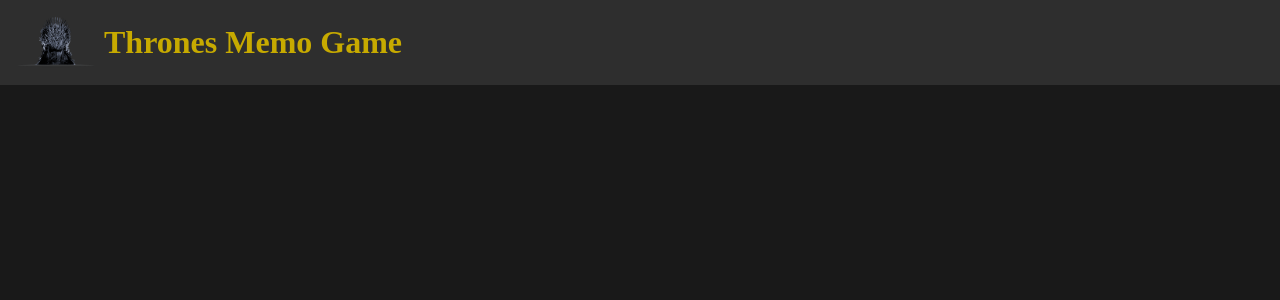
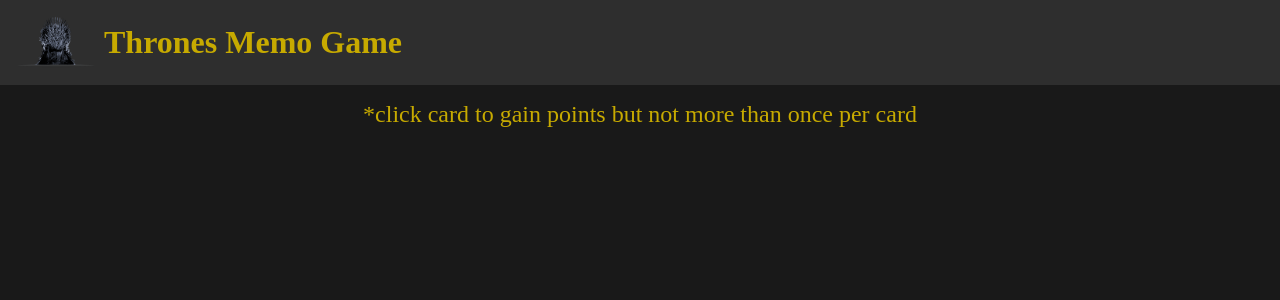
Before and after one commit to Abdelkrim-Saouchi/Memory-card, a React (Create React App) app: page / in a window 1280 px wide. Shown: the top 300 px of the page. Built offline with nearby package versions, Linux system fonts and the light colour scheme.

Commit message:
Create Main component

```diff
--- a/src/App.css
+++ b/src/App.css
@@ -10,6 +10,7 @@
   --bg-color: rgba(0, 0, 0, 0.9);
   --header-bg: rgb(46, 46, 46);
   --golden: rgb(199, 170, 0);
+  --global-padding: 16px;
 }
 
 /*---App style--- */
@@ -18,6 +19,7 @@
   min-height: 100vh;
   position: relative;
   background-color: var(--bg-color);
+  color: var(--golden);
 }
 /*--------------*/
 
@@ -30,7 +32,6 @@
 }
 
 .loader h1 {
-  color: var(--golden);
   animation: getBigger 5s ease-in-out 0s infinite;
 }
 
@@ -56,14 +57,13 @@
 
 header {
   background-color: var(--header-bg);
-  padding: 16px;
+  padding: var(--global-padding);
 }
 
 .logo {
   display: flex;
   align-items: center;
   gap: 8px;
-  color: var(--golden);
 }
 
 .logo img {
@@ -71,3 +71,17 @@
 }
 
 /* -------------------- */
+
+/*-----Main styles------*/
+main {
+  padding: var(--global-padding);
+  display: flex;
+  flex-direction: column;
+  align-items: center;
+}
+
+.instruction {
+  font-size: 1.5rem;
+}
+
+/*-----------------------*/
--- a/src/App.js
+++ b/src/App.js
@@ -1,12 +1,30 @@
 import './App.css';
+import { useState, useEffect } from 'react';
 import Loading from './components/Loading';
 import Header from './components/Header';
+import Main from './components/Main';
 
 function App() {
+  const [isLoading, setLoading] = useState(true);
+
+  useEffect(() => {
+    setTimeout(() => {
+      setLoading(false);
+    }, 5000);
+  }, []);
+
   return (
     <div className="App">
-      {/* <Loading /> */}
-      <Header />
+      {isLoading ? (
+        <Loading />
+      ) : (
+        <>
+          <Header />
+          <Main />
+        </>
+      )}
+      {/* <Loading />
+      <Header /> */}
     </div>
   );
 }
--- /dev/null
+++ b/src/components/Main.jsx
@@ -0,0 +1,12 @@
+const Main = () => {
+  return (
+    <main>
+      <p className="instruction">
+        *click card to gain points but not more than once per card
+      </p>
+      <div className="cards_container"></div>
+    </main>
+  );
+};
+
+export default Main;
```
